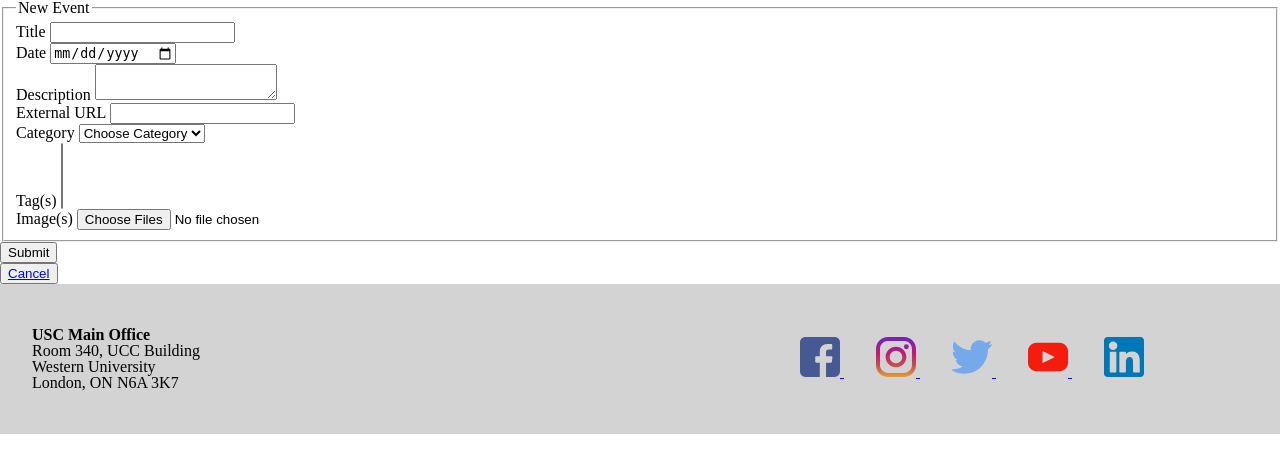
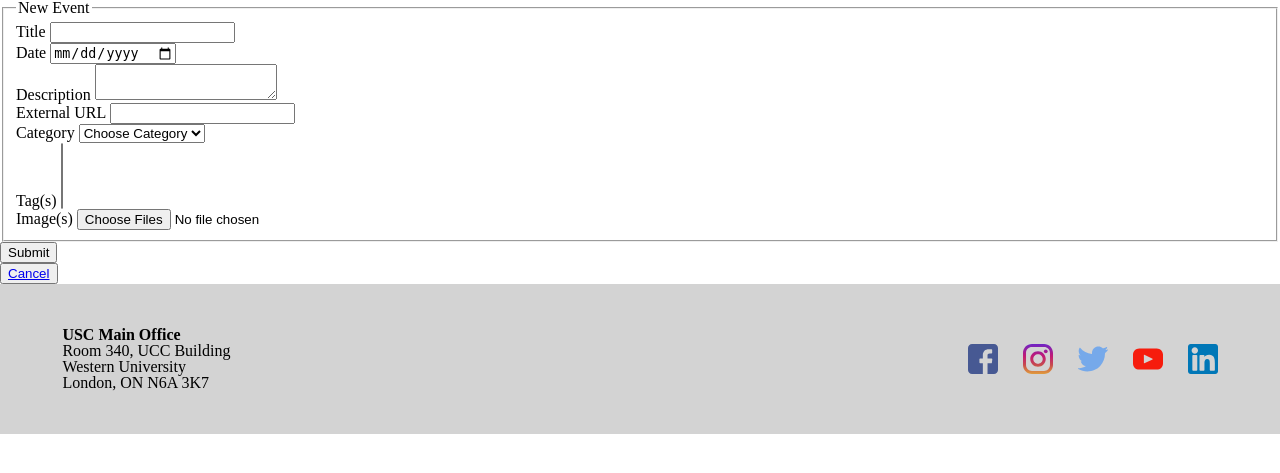
Before and after one commit to WesternUSC/USC_Timeline, a Flask app: page /event/new in a window 1280 px wide. Shown: the part 80-553 px from the top of the page. Run offline with Flask 2, Linux system fonts and the light colour scheme; the visitor is signed in with stand-in values (Sample User, id 1); data that the repository does not hold is empty.

Commit message:
Base styling for footer

```diff
--- a/usctimeline/static/styles/main.css
+++ b/usctimeline/static/styles/main.css
@@ -45,23 +45,40 @@ ol, ul {
 
 .footer-container {
   margin: auto;
+  width: 95%; }
+
+.footer-items {
+  margin: auto;
   width: 95%;
+  height: 9.375rem;
+  display: grid;
+  grid-template-columns: 1fr 1fr;
+  align-items: center; }
+  @media (max-width: 599px) {
+    .footer-items {
+      grid-template-columns: 1fr; } }
+
+.footer-item-container {
+  width: 100%; }
+
+@media (max-width: 599px) {
+  .usc-info-container {
+    justify-self: stretch;
+    text-align: center; } }
+
+.social-media-links {
   display: flex;
-  height: 9.375rem;
-  justify-content: space-between;
-  align-items: center; }
+  justify-content: flex-end; }
+  @media (max-width: 599px) {
+    .social-media-links {
+      justify-content: center; } }
 
-.social-media-links-container {
-  width: 30rem; }
+.social-media-link {
+  margin-left: 1.5625rem;
+  height: 30px; }
 
 .social-media-img {
-  max-height: 80px;
-  max-width: 80px; }
-
-.social-media-img {
-  margin-left: 2rem;
-  max-height: 40px;
-  max-width: 40px; }
+  height: 100%; }
 
 .container {
   margin: auto;
--- a/usctimeline/static/styles/scss/_mixins.scss
+++ b/usctimeline/static/styles/scss/_mixins.scss
@@ -1,9 +1,39 @@
+@mixin for-phone-only {
+  @media (max-width: 599px) {
+    @content;
+  }
+}
+
+@mixin for-tablet-portrait-up {
+  @media (min-width: 600px) {
+    @content;
+  }
+}
+
+@mixin for-tablet-landscape-up {
+  @media (min-width: 900px) {
+    @content;
+  }
+}
+
+@mixin for-desktop-up {
+  @media (min-width: 1200px) {
+    @content;
+  }
+}
+
+@mixin for-large-desktop-up {
+  @media (min-width: 1920px) {
+    @content;
+  }
+}
+
 @mixin grid-container(
   $grid-template-columns: false,
   $grid-column-gap: false,
   $grid-row-gap: false,
   $justify-items: false,
-){
+) {
   display: grid;
 
   @if $grid-template-columns {
@@ -23,7 +53,7 @@
 @mixin flex-container(
   $justify-content: false,
   $align-items: false,
-){
+) {
   display: flex;
   @if $justify-content {
     justify-content: $justify-content;
--- a/usctimeline/static/styles/scss/components/_footer.scss
+++ b/usctimeline/static/styles/scss/components/_footer.scss
@@ -5,23 +5,46 @@
 .footer-container {
   margin: auto;
   width: 95%;
-  display: flex;
-  height: pxToRem(150px);
-  justify-content: space-between;
-  align-items: center;
 }
 
-.social-media-links-container {
-  width: 30rem;
+.footer-items {
+  margin: auto;
+  width: 95%;
+  height: pxToRem(150px);
+  display: grid;
+  grid-template-columns: 1fr 1fr;
+  align-items: center;
+
+  @include for-phone-only {
+    grid-template-columns: 1fr;
+  }
+}
+
+.footer-item-container {
+  width: 100%;
+}
+
+.usc-info-container {
+  @include for-phone-only {
+    justify-self: stretch;
+    text-align: center;
+  }
+}
+
+.social-media-links {
+  display: flex;
+  justify-content: flex-end;
+
+  @include for-phone-only {
+    justify-content: center;
+  }
+}
+
+.social-media-link {
+  margin-left: pxToRem(25px);
+  height: 30px;
 }
 
 .social-media-img {
-  max-height: 80px;
-  max-width: 80px;
+  height: 100%;
 }
-
-.social-media-img {
-  margin-left: 2rem;
-  max-height: 40px;
-  max-width: 40px;
-}
--- a/usctimeline/templates/components/footer.html
+++ b/usctimeline/templates/components/footer.html
@@ -1,18 +1,20 @@
 <footer class="footer">
     <div class="footer-container">
-        <div class="usc-info-container">
+        <div class="footer-items">
+            <div class="footer-item-container usc-info-container">
                 <b>USC Main Office</b>
                 <p>Room 340, UCC Building</p>
                 <p>Western University</p>
                 <p>London, ON N6A 3K7</p>
             </div>
-        <div class="social-media-links-container">
+            <div class="footer-item-container social-media-links">
                 <a href="https://www.facebook.com/westernusc" class="social-media-link">
                     <img src="{{ url_for('static', filename='images/social-media/facebook.svg') }}" alt="Facebook link"
                          class="social-media-img">
                 </a>
                 <a href="https://www.instagram.com/westernusc" class="social-media-link">
-                <img src="{{ url_for('static', filename='images/social-media/instagram.svg') }}" alt="Instagram link"
+                    <img src="{{ url_for('static', filename='images/social-media/instagram.svg') }}"
+                         alt="Instagram link"
                          class="social-media-img">
                 </a>
                 <a href="https://www.twitter.com/WesternUSC" class="social-media-link">
@@ -30,4 +32,5 @@
                 </a>
             </div>
         </div>
+    </div>
 </footer>
--- a/usctimeline/templates/components/layout.html
+++ b/usctimeline/templates/components/layout.html
@@ -14,7 +14,7 @@
 <body>
 {% include 'components/header.html' %}
 {% include 'components/flash_message.html' %}
-<main>
+<main class="main">
     {% block content %}{% endblock content %}
 </main>
 {% include 'components/footer.html' %}
```
Lines whose indentation alone changed are shown as unchanged.
